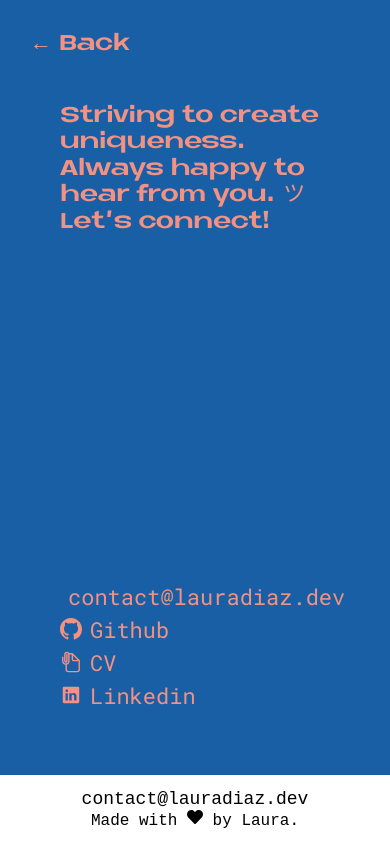
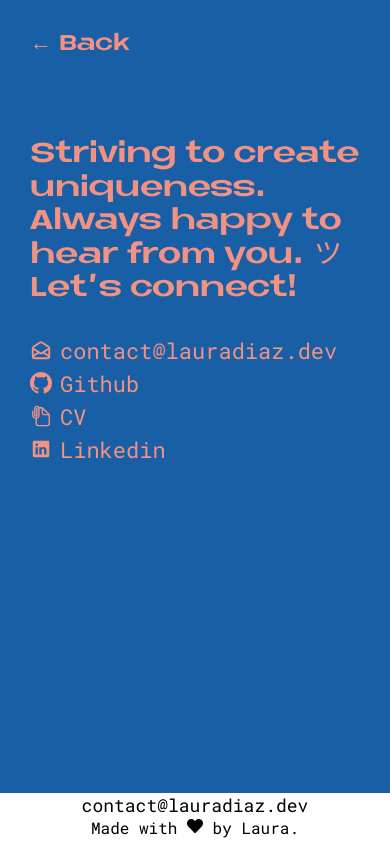
Before and after one commit to lalidiaz/portfolio-Nextjs, a Next.js app: page /contact in a window 390 px wide. Built offline with nearby package versions, Linux system fonts and the light colour scheme.

Commit message:
add responsive  fixes to contact page

```diff
--- a/components/Footer/footer.module.scss
+++ b/components/Footer/footer.module.scss
@@ -8,11 +8,11 @@
   display: flex;
   align-items: center;
   flex-direction: column;
-  font-family: 'Roboto Mono', monospace;
+  font-family: 'roboto_monoregular';
   font-size: 16px;
   background: white;
   color: black;
-  padding: 14px;
+  padding-bottom: 5px;
 
   @include tablet {
     display: flex;
@@ -20,6 +20,7 @@
     align-items: center;
     flex-direction: row;
     height: auto;
+    padding: 5px;
   }
   @include desktop {
     display: flex;
@@ -27,6 +28,7 @@
     align-items: center;
     flex-direction: row;
     height: 20px;
+    padding: 15px;
   }
 
   .a {
--- a/pages/contact/contact.module.scss
+++ b/pages/contact/contact.module.scss
@@ -4,10 +4,10 @@
   background-color: #195fa6;
   color: #f29283;
   font-family: 'neue_metanabold';
-  font-size: 22px;
+  font-size: 28px;
+  width: 100%;
+  padding: 30px;
   height: 100vh;
-  width: 100%;
-  padding: 60px;
 
   @include tablet {
     font-size: 30px;
@@ -16,6 +16,7 @@
   @include desktop {
     font-size: 60px;
     padding: 100px;
+    height: 100%;
   }
 
   .back {
@@ -45,7 +46,7 @@
     display: flex;
     flex-direction: column;
     justify-content: space-between;
-    height: 90%;
+    height: 80%;
 
     @include tablet {
       height: 90%;
@@ -55,15 +56,16 @@
     }
 
     .text {
-      padding-top: 20px;
+      padding-top: 80px;
       line-height: 1.2;
 
       @include tablet {
+        padding-top: 50px;
       }
       @include desktop {
-        padding-top: 40px;
+        padding-top: 10px;
       }
-    }
+
       .social {
         bottom: 0;
         font-family: 'maklight';
@@ -88,3 +90,4 @@
       }
     }
   }
+}
--- a/pages/contact/index.js
+++ b/pages/contact/index.js
@@ -49,12 +49,12 @@ export default function Contact() {
               <br />
               Let's connect!
             </p>
-          </div>
+
             <motion.div variants={boxVariants} initial="out" animate="in">
               <div className={styles.social}>
                 <motion.span variants={iconVariants}>
                   <a href="mailto:contact@lauradiaz.dev" className={styles.a}>
-                  <HiOutlineMailOpen />
+                    <HiOutlineMailOpen size={22} />
                     <span className={styles.span}>contact@lauradiaz.dev</span>
                   </a>
                 </motion.span>
@@ -64,13 +64,13 @@ export default function Contact() {
                     target="_blank"
                     className={styles.a}
                   >
-                  <GoMarkGithub />
+                    <GoMarkGithub size={22} />
                     <span className={styles.span}>Github</span>
                   </a>
                 </motion.span>
                 <motion.span variants={iconVariants}>
                   <a className={styles.a} href="/LauraDiazCV.pdf" download>
-                  <IoDocumentAttachOutline />
+                    <IoDocumentAttachOutline size={22} />
                     <span className={styles.span}>CV</span>
                   </a>
                 </motion.span>
@@ -80,13 +80,14 @@ export default function Contact() {
                     target="_blank"
                     className={styles.a}
                   >
-                  <IoLogoLinkedin />
+                    <IoLogoLinkedin size={22} />
                     <span className={styles.span}>Linkedin</span>
                   </a>
                 </motion.span>
               </div>
             </motion.div>
           </div>
+        </div>
       </motion.div>
     </>
   );
--- a/pages/whyNextjs/next.module.scss
+++ b/pages/whyNextjs/next.module.scss
@@ -63,6 +63,7 @@
       }
     }
     .gif {
+      margin-bottom: 10px;
       .img {
         border-radius: 50%;
         width: 150px;
```
Lines whose indentation alone changed are shown as unchanged.
